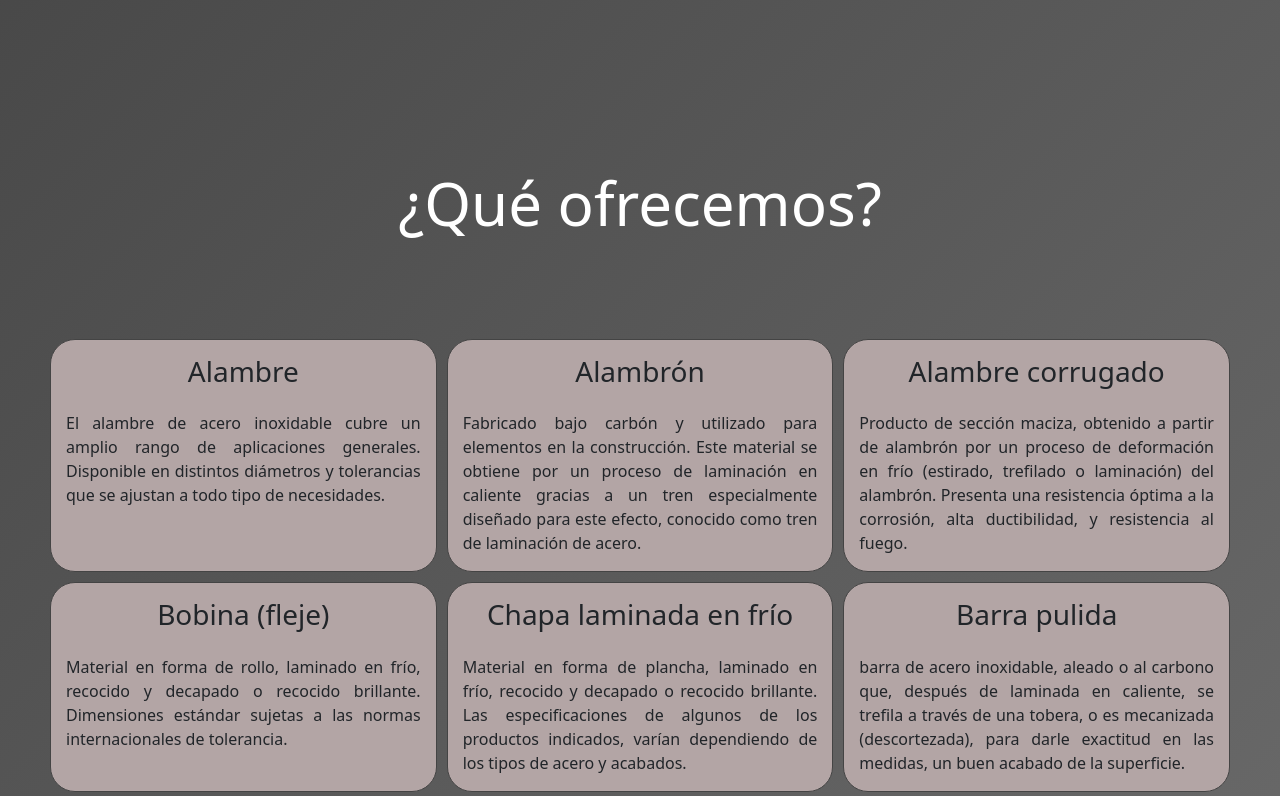
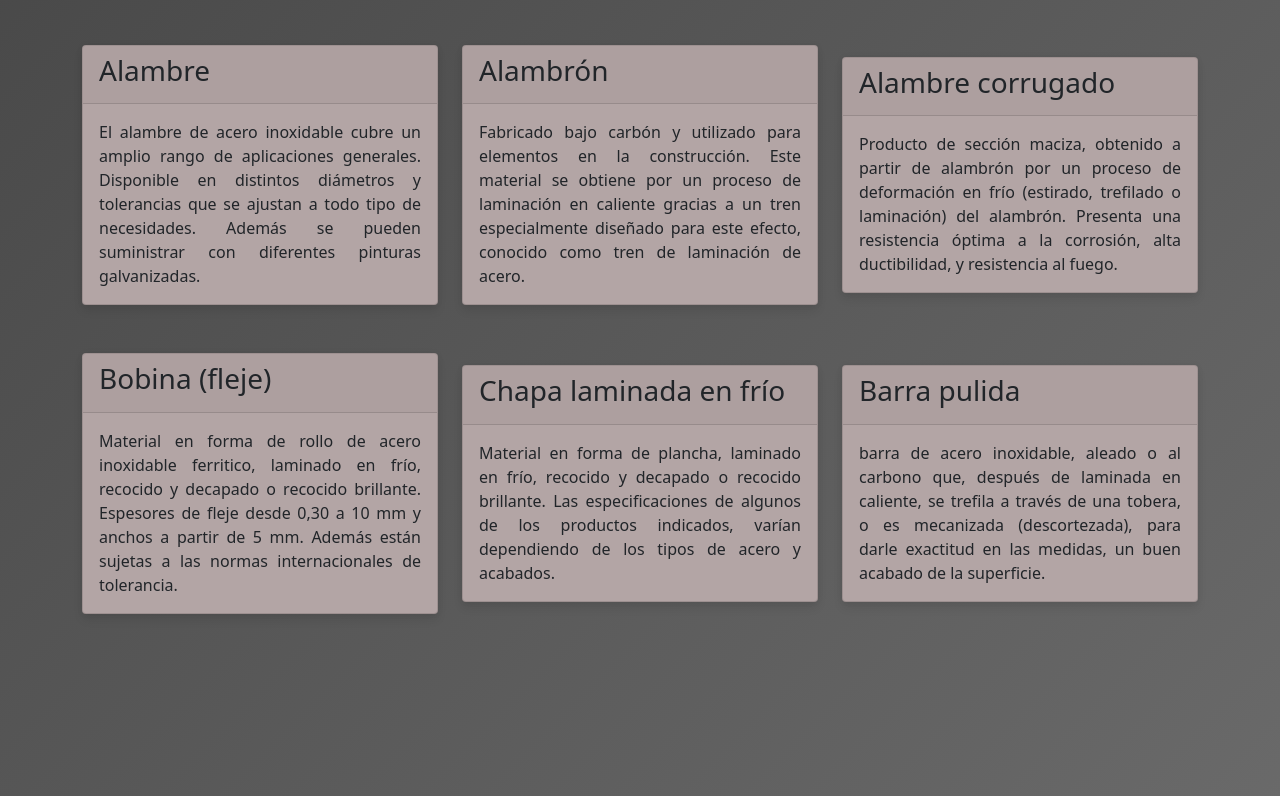
Before and after one commit to KaarelSW/Proyecto2, a website: page Proyecto 2 - Web/index.html in a window 1280 px wide. Shown: the part 1151-1947 px from the top of the page. Drawn offline with nearby package versions, Linux system fonts and the light colour scheme.

Commit message:
web responsive adjusts

```diff
--- a/Proyecto 2 - Web/index.html
+++ b/Proyecto 2 - Web/index.html
@@ -34,28 +34,53 @@
             </div>
         </div>
 
-        <h2 id="que-ofrecemos">¿Qué ofrecemos?</h2>
-        <div class="wrapper">
-            <div class="product" id="one"><h3>Alambre</h3>
-                <p>El alambre de acero inoxidable cubre un amplio rango de aplicaciones generales. Disponible en distintos diámetros y tolerancias que se ajustan a todo tipo de necesidades.<br></p>
-            </div>
-            <div class="product" id="two"><h3>Alambrón</h3>
-                <p>Fabricado bajo carbón y utilizado para elementos en la construcción. Este material se obtiene por un proceso de laminación en caliente gracias a un tren especialmente diseñado para este efecto, conocido como tren de laminación de acero.<br></p>
-            </div>
-            <div class="product" id="three"><h3>Alambre corrugado</h3>
-                <p>Producto de sección maciza, obtenido a partir de alambrón por un proceso de deformación en frío (estirado, trefilado o laminación) del alambrón. Presenta una resistencia óptima a la corrosión, alta ductibilidad, y resistencia al fuego.<br></p>
-            </div>
-            <div class="product" id="four"><h3>Bobina (fleje)</h3>
-                <p>Material en forma de rollo, laminado en frío, recocido y decapado o recocido brillante. Dimensiones estándar sujetas a las normas internacionales de tolerancia.<br></p>
-            </div>
-            <div class="product" id="five"><h3>Chapa laminada en frío</h3>
-                <p>Material en forma de plancha, laminado en frío, recocido y decapado o recocido brillante. Las especificaciones de algunos de los productos indicados, varían dependiendo de los tipos de acero y acabados.<br></p>
-            </div>
-            <div class="product" id="six"><h3>Barra pulida</h3>
-                <p>barra de acero inoxidable, aleado o al carbono que, después de laminada en caliente, se trefila a través de una tobera, o es mecanizada (descortezada), para darle exactitud en las medidas, un buen acabado de la superficie.<br></p>
+        <h2 id="que-ofrecemos" class="my-5">¿Qué ofrecemos?</h2>
+        <div class="container">
+            <div class="row gy-5">
+                <div class="col-12 col-md-6 col-lg-4">
+                    <div class="card">
+                        <div class="card-header"><h3>Alambre</h3></div>
+                        <div class="card-body">El alambre de acero inoxidable cubre un amplio rango de aplicaciones generales. Disponible en distintos diámetros y tolerancias que se ajustan a todo tipo de necesidades. Además se pueden suministrar con diferentes pinturas galvanizadas.
+                        </div>
+                    </div>
+                </div>
+                <div class="col-12 col-md-6 col-lg-4">
+                    <div class="card">
+                        <div class="card-header"><h3>Alambrón</h3></div>
+                        <div class="card-body">Fabricado bajo carbón y utilizado para elementos en la construcción. Este material se obtiene por un proceso de laminación en caliente gracias a un tren especialmente diseñado para este efecto, conocido como tren de laminación de acero.
+                        </div>
+                    </div>
+                </div>
+                <div class="col-12 col-md-6 col-lg-4">
+                    <div class="card">
+                        <div class="card-header"><h3>Alambre corrugado</h3></div>
+                        <div class="card-body">Producto de sección maciza, obtenido a partir de alambrón por un proceso de deformación en frío (estirado, trefilado o laminación) del alambrón. Presenta una resistencia óptima a la corrosión, alta ductibilidad, y resistencia al fuego.
+                        </div>
+                    </div>
+                </div>
+                <div class="col-12 col-md-6 col-lg-4">
+                    <div class="card">
+                        <div class="card-header"><h3>Bobina (fleje)</h3></div>
+                        <div class="card-body">Material en forma de rollo de acero inoxidable ferritico, laminado en frío, recocido y decapado o recocido brillante. Espesores de fleje desde 0,30 a 10 mm y anchos a partir de 5 mm. Además están sujetas a las normas internacionales de tolerancia.
+                        </div>
+                    </div>
+                </div>
+                <div class="col-12 col-md-6 col-lg-4">
+                    <div class="card">
+                        <div class="card-header"><h3>Chapa laminada en frío</h3></div>
+                        <div class="card-body">Material en forma de plancha, laminado en frío, recocido y decapado o recocido brillante. Las especificaciones de algunos de los productos indicados, varían dependiendo de los tipos de acero y acabados.
+                        </div>
+                    </div>
+                </div>
+                <div class="col-12 col-md-6 col-lg-4">
+                    <div class="card">
+                        <div class="card-header"><h3>Barra pulida</h3></div>
+                        <div class="card-body">barra de acero inoxidable, aleado o al carbono que, después de laminada en caliente, se trefila a través de una tobera, o es mecanizada (descortezada), para darle exactitud en las medidas, un buen acabado de la superficie.
+                        </div>
+                    </div>
+                </div>
             </div>
         </div>
-
 
         <div id="servicios">
             <h2>Nuestros servicios</h2>
--- a/Proyecto 2 - Web/styles.css
+++ b/Proyecto 2 - Web/styles.css
@@ -23,26 +23,11 @@ h2{
     padding: 0 15px;
 }
 
-h3{
-    padding: 15px;
-    text-align: center;
-}
-
 #landing-img{
     border-radius: 0.75rem;
     max-width: 1000px;
     width: 100%;
     margin: 0 auto;
-}
-
-#five {
-    grid-column: 2;
-    grid-row: 2;
-}
-
-#four {
-    grid-column:1;
-    grid-row: 2;
 }
 
 #leer-mas{
@@ -51,11 +36,6 @@ h3{
 
 #leer-mas:hover{
     background-color: rgba(187, 175, 175, 0.5);
-}
-
-#one {
-    grid-column: 1;
-    grid-row: 1;
 }
 
 #redes-sociales img{
@@ -69,11 +49,6 @@ h3{
     transform:scale(1.15, 1.15);
 }
 
-#six {
-    grid-column: 3;
-    grid-row:2;
-}
-
 #servicios{
     display: grid;
     grid-template-rows: auto auto auto auto;
@@ -82,7 +57,7 @@ h3{
     border-radius: 0.75rem;
     border: 1px solid rgb(223, 223, 223);
     color: white;
-    margin: 300px 150px 100px 150px;
+    margin: 200px 150px 100px 150px;
 }
 
 #servicios h2{
@@ -93,6 +68,8 @@ h3{
 #servicios h3 {
     font-weight: 300;
     font-size: 40px;
+    padding: 15px;
+    text-align: center;
 }
 
 #servicios p {
@@ -121,22 +98,42 @@ h3{
     text-justify: inter-word;
 }
 
-#three {
-    grid-column: 3;
-    grid-row: 1;
+.card{
+    text-align: justify;
+    border-radius: 4px;
+    background-color: rgb(179, 165, 165);
+    box-shadow: 0 6px 10px rgba(0,0,0,.08), 0 0 6px rgba(0,0,0,.05);
+      transition: .3s transform cubic-bezier(.155,1.105,.295,1.12),.3s box-shadow,.3s -webkit-transform cubic-bezier(.155,1.105,.295,1.12);
+    cursor: pointer;
 }
 
-#two {
-    grid-column: 2;
-    grid-row: 1;
+/* .background-card {
+    background-image: url("https://images.unsplash.com/photo-1606337321936-02d1b1a4d5ef?ixlib=rb-1.2.1&ixid=MnwxMjA3fDB8MHxwaG90by1wYWdlfHx8fGVufDB8fHx8&auto=format&fit=crop&w=1470&q=80");
+} */
+
+.card:hover{
+    transform: scale(1.05);
+    box-shadow: 0 10px 20px rgba(0,0,0,.12), 0 4px 8px rgba(0,0,0,.06);
+    background-color: rgb(204, 191, 191);
+    cursor: default;
 }
 
-.header-blue .hero h1{
-    font-size: 55px !important;
+@media(max-width: 990px){
+  .card{
+    margin: 20px;
+  }
 }
 
-.header-blue .hero p{
-    font-size: 23px !important;
+@media(min-width: 990px){
+    .header-blue .hero h1{
+        font-size: 55px !important;
+    }
+}
+
+@media(min-width: 990px){
+    .header-blue .hero p{
+        font-size: 23px !important;
+    }
 }
 
 .header-blue {
@@ -250,21 +247,8 @@ h3{
     color: #fff
 }
 
-.header-blue .hero {
-    margin-top: 20px;
-    text-align: center
-}
-
-@media (min-width:768px) {
-    .header-blue .hero {
-        margin-top: 60px;
-        text-align: left
-    }
-}
-
 .header-blue .hero h1 {
     color: #fff;
-    font-size: 40px;
     margin-top: 0;
     margin-bottom: 15px;
     font-weight: 300;
@@ -273,7 +257,7 @@ h3{
 
 @media (min-width:992px) {
     .header-blue .hero h1 {
-        margin-top: 190px;
+        margin-top: 2em;
         margin-bottom: 24px;
         line-height: 1.2
     }
@@ -342,20 +326,6 @@ h3{
     margin-left: 2% !important;
 }
 
-.product{
-    grid-column: 1;
-    grid-row: 1;
-    background-color: rgb(179, 165, 165);
-    padding: 0px 15px;
-    border-radius: 25px;
-    border: 1px solid #444;
-    transition: 150ms all;
-}
-
-.product:hover{
-    background-color: rgb(187, 175, 175);
-}
-
 .row{
     align-items: center !important;
     justify-content: space-between;
@@ -380,12 +350,3 @@ h3{
     width: 80%;
     box-shadow: 10px 10px 5px rgb(26, 26, 26);
 }
-
-.wrapper {
-    display: grid;
-    margin: 100px 50px 250px 50px;
-    grid-template-columns: repeat(3, 1fr);
-    grid-gap: 10px;
-    grid-auto-rows: minmax(100px, auto);
-    text-align: justify;
-}
```
